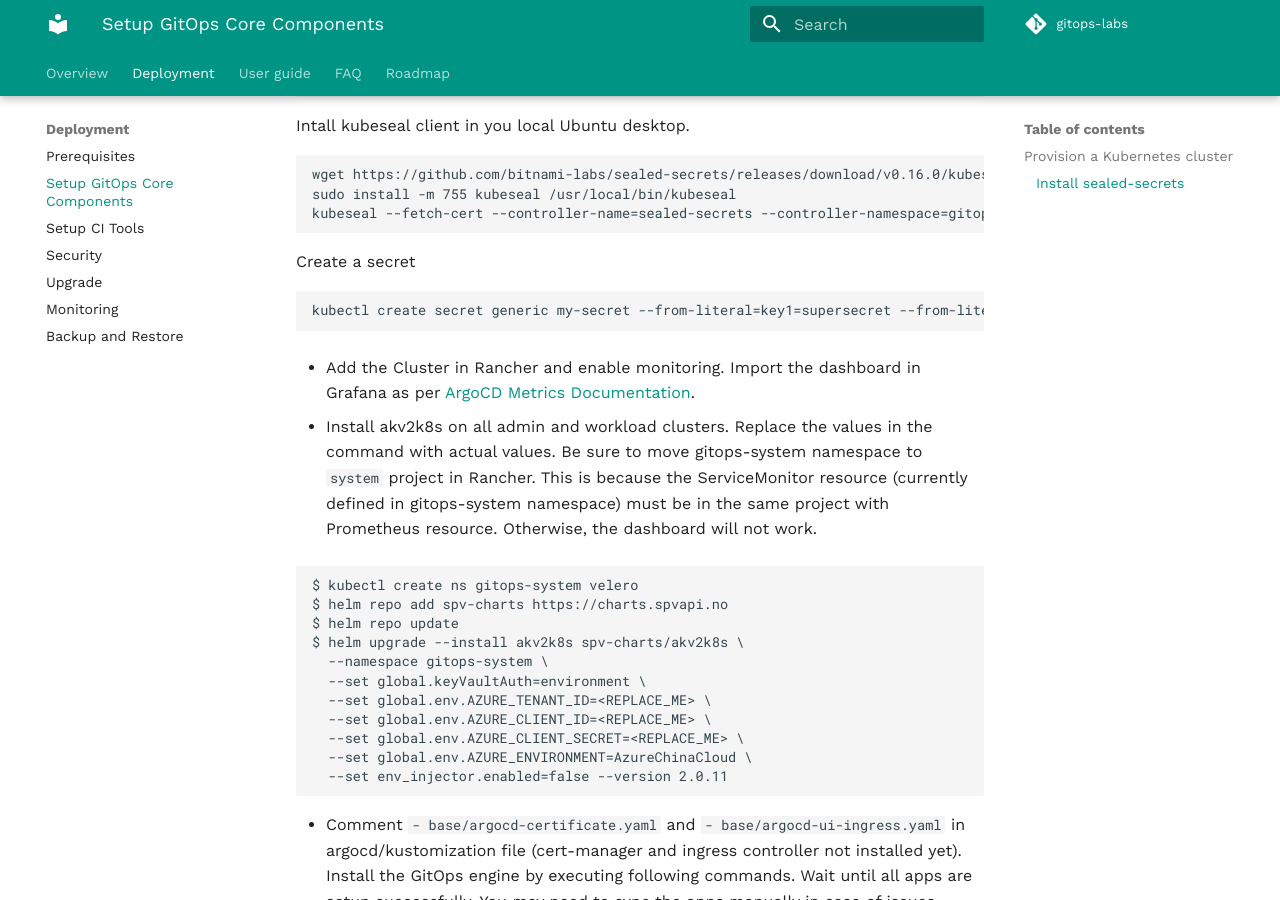
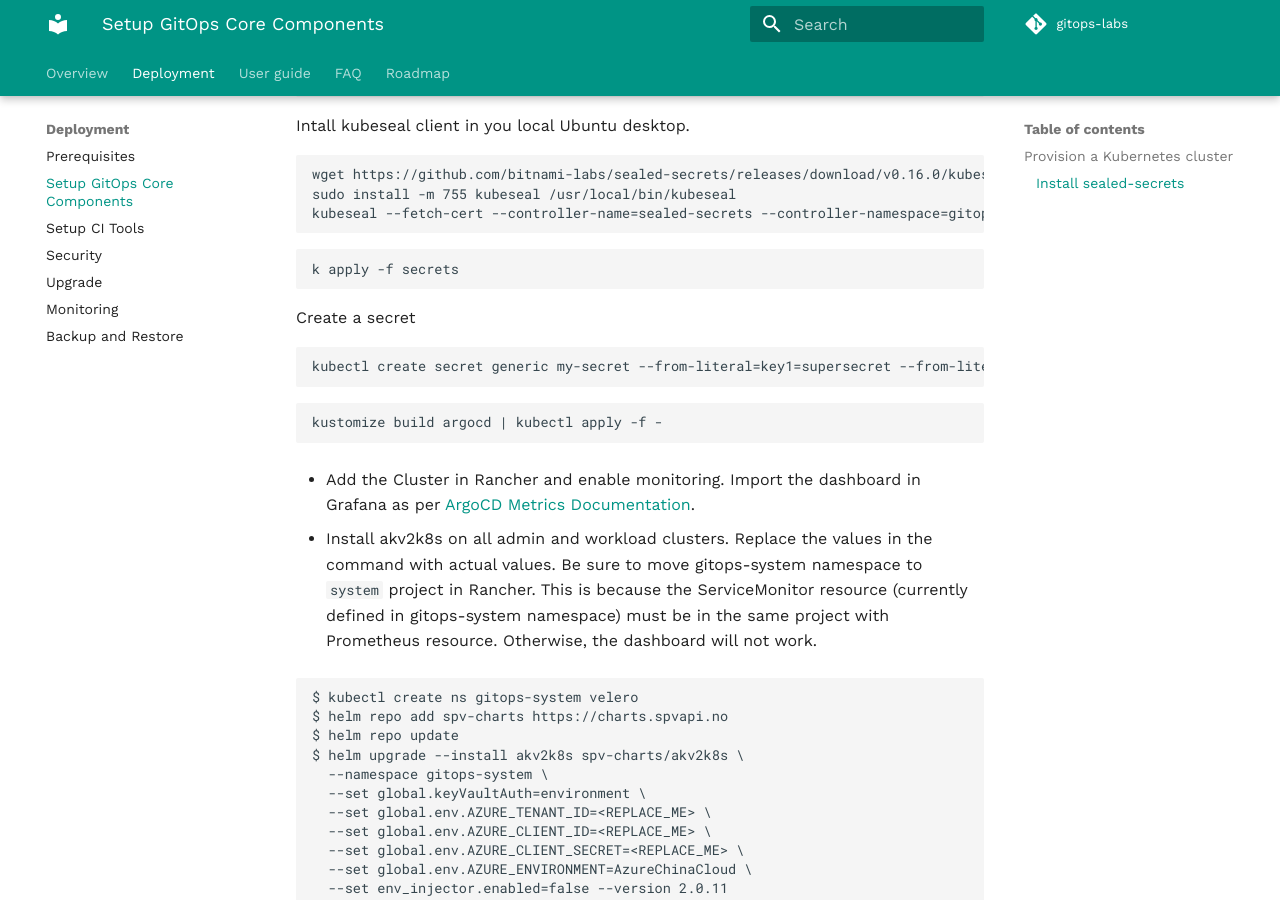
Before and after one commit to goldginkgo/gitops-labs, an MkDocs documentation site: the page built from docs/deploy/setup.md, in a window 1280 px wide and 900 px high, scrolled down 404 px. Built offline with MkDocs 1.6.1 and Material for MkDocs 9.7.7, drawn with Linux system fonts in a browser that asks for light colours; comment, search, counter and statistics services are not loaded.

Commit message:
Change sealed secret for argocd

````diff
--- a/docs/deploy/setup.md
+++ b/docs/deploy/setup.md
@@ -23,10 +23,18 @@ sudo install -m 755 kubeseal /usr/local/bin/kubeseal
 kubeseal --fetch-cert --controller-name=sealed-secrets --controller-namespace=gitops-system > seal-pub-cert.pem  # cert expires in 30 days
 ```
 
+```
+k apply -f secrets
+```
+
 Create a secret
 
 ```
 kubectl create secret generic my-secret --from-literal=key1=supersecret --from-literal=key2=topsecret --dry-run=client -o yaml | kubeseal --cert seal-pub-cert.pem -o yaml
+```
+
+```
+kustomize build argocd | kubectl apply -f -
 ```
 
 - Add the Cluster in Rancher and enable monitoring. Import the dashboard in Grafana as per [ArgoCD Metrics Documentation](https://argo-cd.readthedocs.io/en/stable/operator-manual/metrics/).
````
Also changed, not shown: 4 other files.
